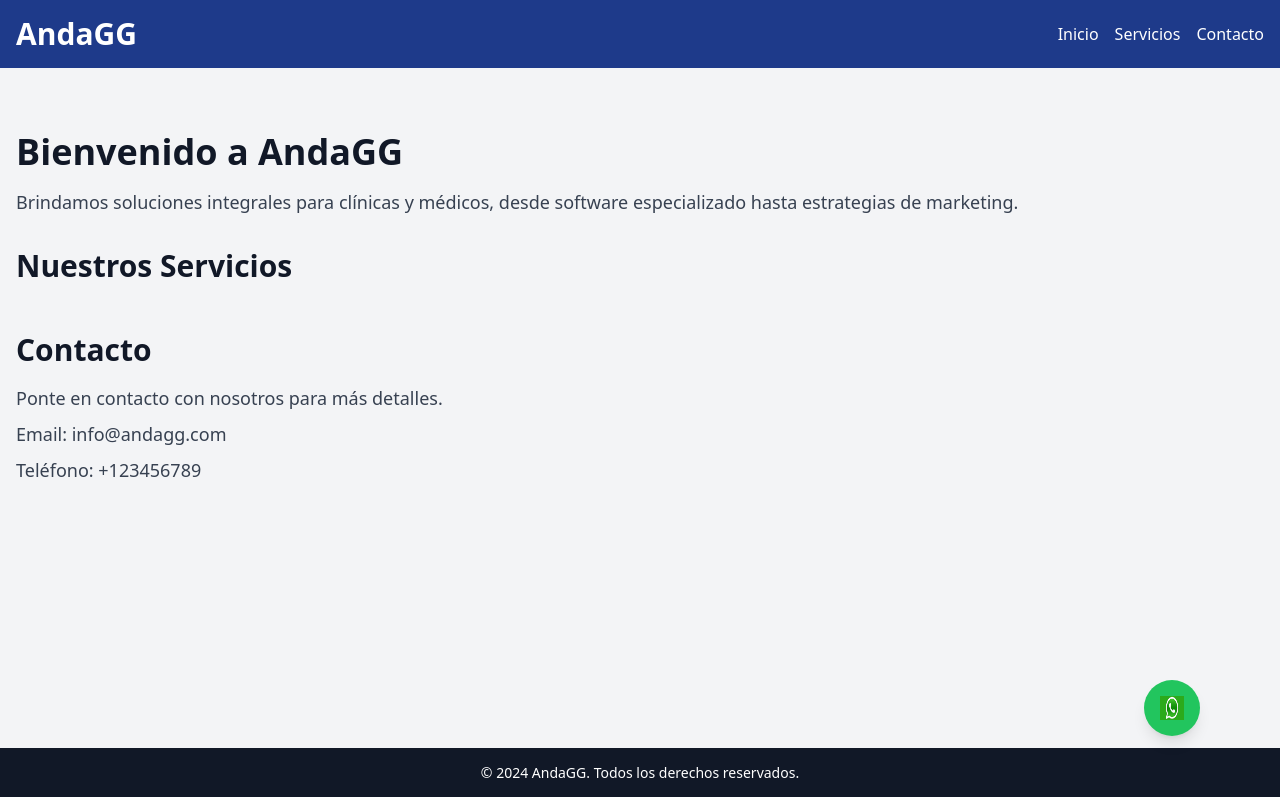
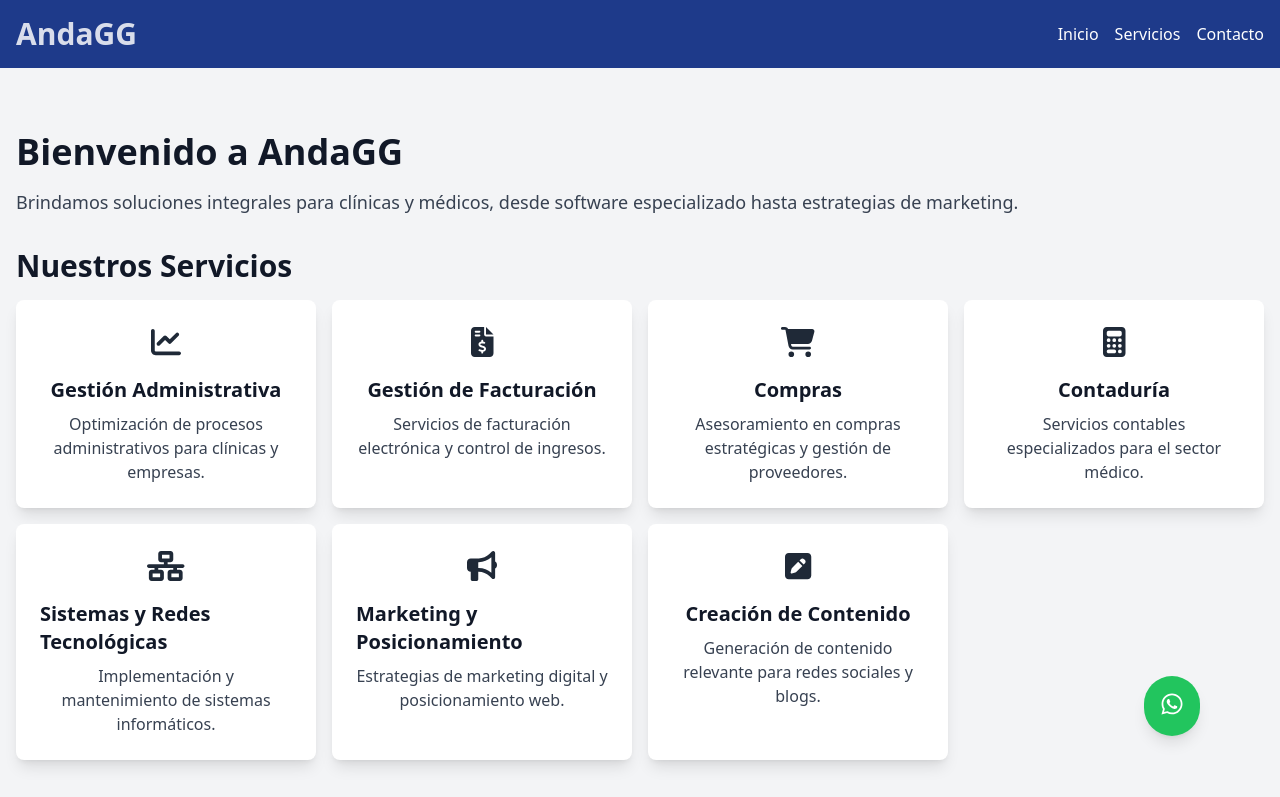
Before and after one commit to SistemasAndagg/andagg, a React (Vite) app: page / in a window 1280 px wide. Shown: the top 797 px of the page. Built offline with nearby package versions, Linux system fonts and the light colour scheme.

Commit message:
Ajustes Logo WhatsApp

```diff
--- a/package.json
+++ b/package.json
@@ -10,6 +10,10 @@
     "preview": "vite preview"
   },
   "dependencies": {
+    "@fortawesome/fontawesome-svg-core": "^6.5.2",
+    "@fortawesome/free-brands-svg-icons": "^6.5.2",
+    "@fortawesome/free-solid-svg-icons": "^6.5.2",
+    "@fortawesome/react-fontawesome": "^0.2.0",
     "react": "^18.2.0",
     "react-dom": "^18.2.0"
   },
--- a/src/App.tsx
+++ b/src/App.tsx
@@ -1,6 +1,23 @@
 import React from 'react';
-import whatsappLogo from './Public/whatsapp-logo.jpg';
+import { FontAwesomeIcon } from '@fortawesome/react-fontawesome';
+import { faWhatsapp } from '@fortawesome/free-brands-svg-icons';
+
+import { faChartLine, faFileInvoiceDollar, faShoppingCart, faCalculator, faNetworkWired, faBullhorn, faPenSquare } from '@fortawesome/free-solid-svg-icons';
 import './index.css';
+
+interface ServiceCardProps {
+  icon: JSX.Element;
+  title: string;
+  description: string;
+}
+
+const ServiceCard: React.FC<ServiceCardProps> = ({ icon, title, description }) => (
+  <div className="bg-white rounded-lg shadow-lg p-6 flex flex-col items-center">
+    <div className="text-3xl text-gray-800 mb-4">{icon}</div>
+    <h3 className="text-xl font-semibold text-gray-900 mb-2">{title}</h3>
+    <p className="text-gray-700 text-center">{description}</p>
+  </div>
+);
 
 const App: React.FC = () => {
 
@@ -15,7 +32,7 @@ const App: React.FC = () => {
       {/* Header */}
       <header className="bg-blue-900 text-white py-4">
         <div className="container mx-auto flex justify-between items-center">
-          <h1 className="text-3xl font-bold">AndaGG</h1>
+          <h1 className="text-3xl font-bold animate-pulse">AndaGG</h1>
           <nav>
             <ul className="flex space-x-4">
               <li><a className="hover:underline" href="/inicio">Inicio</a></li>
@@ -36,9 +53,43 @@ const App: React.FC = () => {
 
           <section id="services" className="mb-8">
             <h2 className="text-3xl font-bold text-gray-900 mb-4">Nuestros Servicios</h2>
-            <ul className="grid grid-cols-1 sm:grid-cols-2 lg:grid-cols-4 gap-4">
-              {/* Servicios */}
-            </ul>
+            <div className="grid grid-cols-1 sm:grid-cols-2 lg:grid-cols-4 gap-4">
+              <ServiceCard
+                icon={<FontAwesomeIcon icon={faChartLine} />}
+                title="Gestión Administrativa"
+                description="Optimización de procesos administrativos para clínicas y empresas."
+              />
+              <ServiceCard
+                icon={<FontAwesomeIcon icon={faFileInvoiceDollar} />}
+                title="Gestión de Facturación"
+                description="Servicios de facturación electrónica y control de ingresos."
+              />
+              <ServiceCard
+                icon={<FontAwesomeIcon icon={faShoppingCart} />}
+                title="Compras"
+                description="Asesoramiento en compras estratégicas y gestión de proveedores."
+              />
+              <ServiceCard
+                icon={<FontAwesomeIcon icon={faCalculator} />}
+                title="Contaduría"
+                description="Servicios contables especializados para el sector médico."
+              />
+              <ServiceCard
+                icon={<FontAwesomeIcon icon={faNetworkWired} />}
+                title="Sistemas y Redes Tecnológicas"
+                description="Implementación y mantenimiento de sistemas informáticos."
+              />
+              <ServiceCard
+                icon={<FontAwesomeIcon icon={faBullhorn} />}
+                title="Marketing y Posicionamiento"
+                description="Estrategias de marketing digital y posicionamiento web."
+              />
+              <ServiceCard
+                icon={<FontAwesomeIcon icon={faPenSquare} />}
+                title="Creación de Contenido"
+                description="Generación de contenido relevante para redes sociales y blogs."
+              />
+            </div>
           </section>
 
           <section id="contact" className="animate-fade-in-up mb-8">
@@ -54,14 +105,14 @@ const App: React.FC = () => {
 
         {/* Floating WhatsApp Button */}
         <button onClick={sendWhatsAppMessage} className="fixed bottom-8 right-8 md:bottom-16 md:right-16 lg:right-20 bg-green-500 hover:bg-green-600 text-white font-bold py-4 px-4 rounded-full shadow-lg z-10">
-          <img src={whatsappLogo} alt="WhatsApp" className="w-6 h-6" />
-        </button>
+  <FontAwesomeIcon icon={faWhatsapp} className="w-6 h-6" />
+</button>
       </main>
 
       {/* Footer */}
       <footer className="bg-gray-900 text-white py-4 mt-8">
         <div className="container mx-auto text-center">
-          <p className="text-sm animate-bounce">&copy; {new Date().getFullYear()} AndaGG. Todos los derechos reservados.</p>
+          <p className="text-sm">&copy; {new Date().getFullYear()} AndaGG. Todos los derechos reservados.</p>
         </div>
       </footer>
     </div>
```
Also changed, not shown: 1 other file (tests, documents, lock files or other folders).
